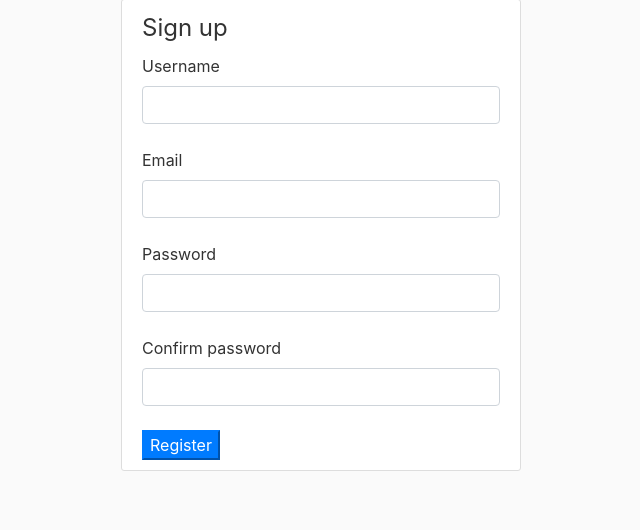
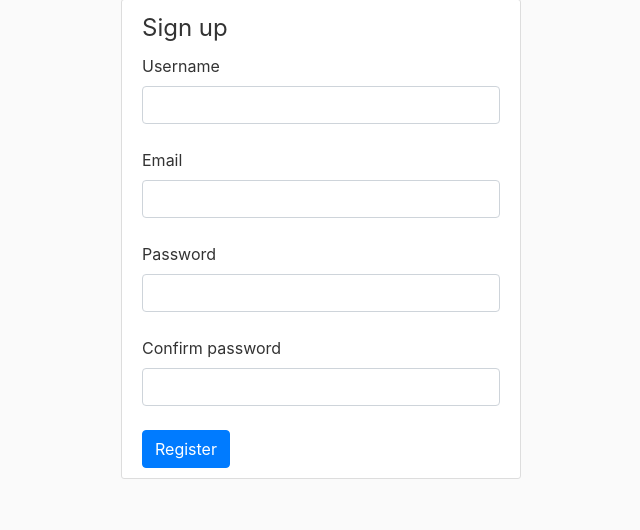
Before and after one commit to sfijan/final-project, a Flask app: page /register in a window 1280 px wide. Shown: the part 81-611 px from the top of the page, without its empty margins (319-959 px from the left). Run offline with Flask 2, Linux system fonts and the light colour scheme; parts of the project's set-up code (start-up, migrations or seed data) failed here and were passed over; some libraries are stand-ins or nearby versions.

Commit message:
made buttons pretty

```diff
--- a/app/webapp/templates/login.html
+++ b/app/webapp/templates/login.html
@@ -31,7 +31,7 @@
 		</div>
 	    </fieldset>
 	    <div>
-		{{ form.submit(class='btn, btn-primary') }}
+		{{ form.submit(class='btn btn-primary') }}
 	    </div>
 	</form>
     </div>
--- a/app/webapp/templates/register.html
+++ b/app/webapp/templates/register.html
@@ -51,7 +51,7 @@
 		</div>
 	    </fieldset>
 	    <div>
-		{{ form.submit(class='btn, btn-primary') }}
+		{{ form.submit(class='btn btn-primary') }}
 	    </div>
 	</form>
     </div>
```
